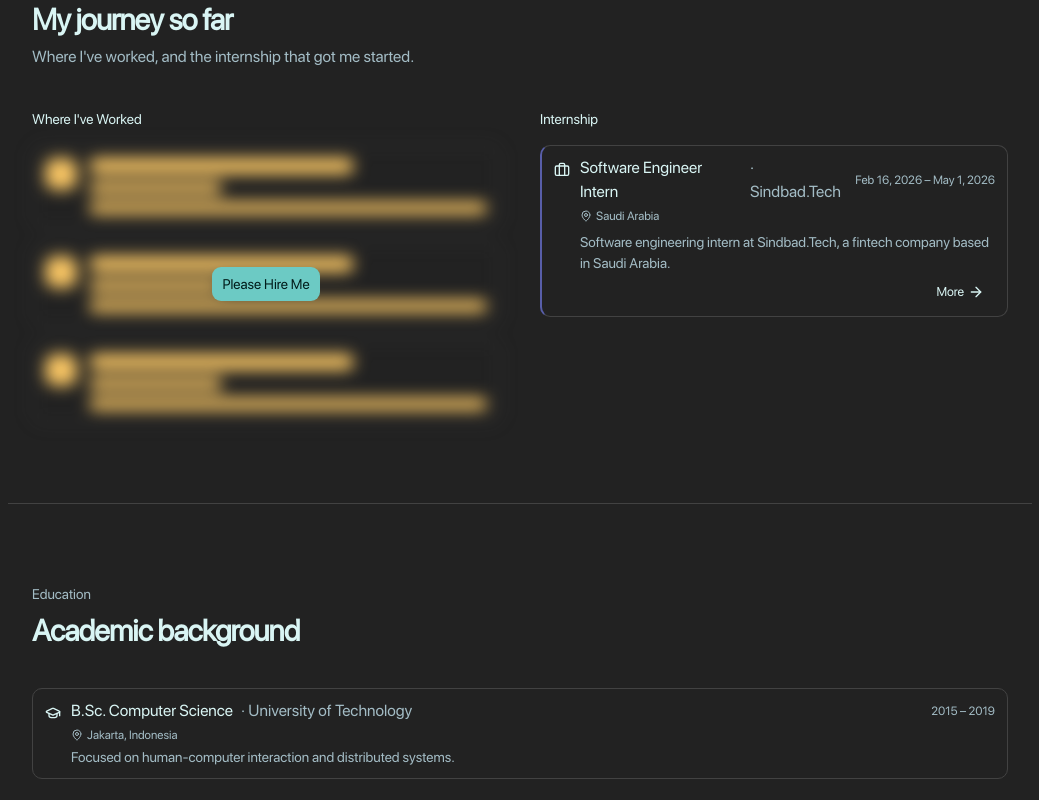
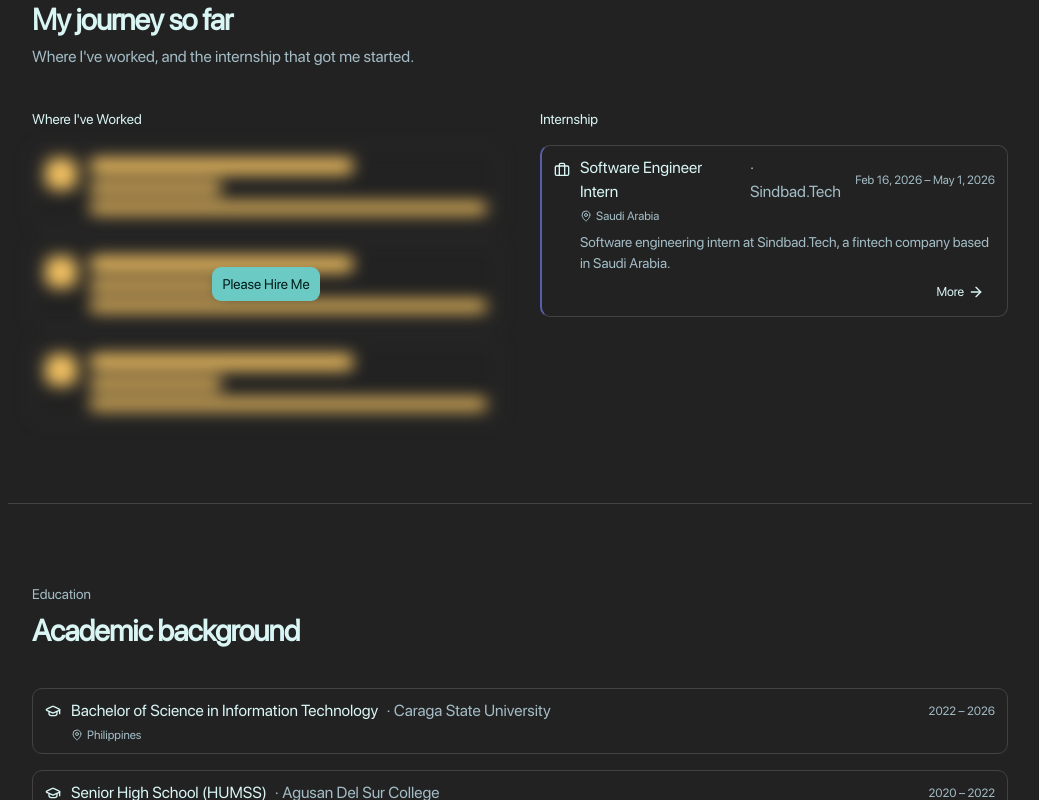
Before and after one commit to pracullos/PORTFOLIO-V2, a React (Vite) app: page / in a window 1280 px wide. Shown: the part 2000-2800 px from the top of the page, without its empty margins (120-1159 px from the left). Built offline with nearby package versions, Linux system fonts and the light colour scheme.

Commit message:
feat: Update the data.

```diff
--- a/src/components/sections/works-section.tsx
+++ b/src/components/sections/works-section.tsx
@@ -55,6 +55,32 @@ const PROJECTS: Project[] = [
     description:
       "A blockchain app for my community's mutual-aid death group — when a member passes, every remaining member contributes a fee and goods to the family. Blockchain keeps the member count and total contributions transparent to everyone in the group.",
     stacks: [{ label: "Concept", items: ["Blockchain", "Smart Contracts"] }],
+    isRecent: false,
+  },
+  {
+    id: "agri-insurance-disease-detection",
+    title: "Digital Agriculture Insurance & Disease Detection Platform",
+    status: "Capstone Project",
+    description:
+      "Developed a microservice-based platform consisting of an API Gateway, Authentication Service, Insurance Service, and AI Detection Service. Built an AI image classification model using EfficientNetV2 and TensorFlow for rice disease detection, plus web and mobile apps for agriculture personnel and farmers.",
+    stacks: [
+      { label: "Backend", items: ["Spring Boot", "FastAPI", "PostgreSQL"] },
+      { label: "Frontend", items: ["Flutter", "Vue.js"] },
+      { label: "AI/ML", items: ["TensorFlow", "EfficientNetV2"] },
+    ],
+    isRecent: false,
+  },
+  {
+    id: "biznest",
+    title: "BizNest – Geo-Intelligent Investment Platform for Philippine Cities",
+    status: "Startup Project",
+    description:
+      "Co-developed a geo-intelligent platform helping investors identify and evaluate investment opportunities across Philippine cities through data-driven insights. Contributed to database design, API development, and system architecture while collaborating with a startup team on Git-based workflows.",
+    stacks: [
+      { label: "Backend", items: ["FastAPI", "PostgreSQL"] },
+      { label: "Frontend", items: ["React", "Maplibre"] },
+      { label: "Tooling", items: ["Orval", "Pnpm"] },
+    ],
     isRecent: false,
   },
 ]
--- a/src/data/portfolio.ts
+++ b/src/data/portfolio.ts
@@ -26,17 +26,6 @@ export type Profile = {
   avatarUrl?: string
   resumeUrl?: string
   socials: SocialLink[]
-}
-
-export type WorkItem = {
-  id: string
-  title: string
-  description: string
-  imageUrl?: string
-  tags: string[]
-  href?: string
-  repoHref?: string
-  featured?: boolean
 }
 
 export type ExperienceItem = {
@@ -91,37 +80,6 @@ export const PROFILE: Profile = {
   ],
 }
 
-export const WORKS: WorkItem[] = [
-  {
-    id: "work-1",
-    title: "Commerce Dashboard",
-    description:
-      "Real-time analytics dashboard for a multi-tenant e-commerce platform, built with virtualized tables and streaming updates.",
-    tags: ["React", "TypeScript", "TanStack Query"],
-    href: "#",
-    repoHref: "#",
-    featured: true,
-  },
-  {
-    id: "work-2",
-    title: "Design System",
-    description:
-      "Component library and token pipeline adopted across 6 product teams, cutting UI review time by half.",
-    tags: ["Tailwind CSS", "Storybook", "Radix"],
-    href: "#",
-    repoHref: "#",
-    featured: true,
-  },
-  {
-    id: "work-3",
-    title: "Booking Flow Revamp",
-    description:
-      "Rebuilt a multi-step booking flow with optimistic updates and state-machine-driven form validation.",
-    tags: ["React Router", "Zustand", "a11y"],
-    href: "#",
-  },
-]
-
 export const EXPERIENCE: ExperienceItem[] = [
   // {
   //   id: "exp-1",
@@ -175,12 +133,27 @@ export const INTERNSHIP: ExperienceItem = {
 export const EDUCATION: EducationItem[] = [
   {
     id: "edu-1",
-    degree: "B.Sc. Computer Science",
-    school: "University of Technology",
-    startDate: "2015",
-    endDate: "2019",
-    location: "Jakarta, Indonesia",
-    description: "Focused on human-computer interaction and distributed systems.",
+    degree: "Bachelor of Science in Information Technology",
+    school: "Caraga State University",
+    startDate: "2022",
+    endDate: "2026",
+    location: "Philippines",
+  },
+  {
+    id: "edu-2",
+    degree: "Senior High School (HUMSS)",
+    school: "Agusan Del Sur College",
+    startDate: "2020",
+    endDate: "2022",
+    location: "Philippines",
+  },
+  {
+    id: "edu-3",
+    degree: "Junior High School",
+    school: "Bayugan City Comprehensive High School",
+    startDate: "2016",
+    endDate: "2020",
+    location: "Philippines",
   },
 ]
 
@@ -243,23 +216,53 @@ export const CERTIFICATES: CertificateItem[] = [
 
 export const SKILLS: SkillGroup[] = [
   {
+    id: "skill-core",
+    category: "Core Competencies",
+    skills: [
+      "Backend Development",
+      "REST API Development",
+      "Microservices Architecture",
+      "Database Design",
+      "API Integration",
+      "Authentication & Authorization",
+      "AI/ML Integration",
+      "System Design",
+      "Problem Solving",
+    ],
+  },
+  {
     id: "skill-languages",
     category: "Languages",
-    skills: ["TypeScript", "JavaScript", "HTML", "CSS", "Java","Python"],
+    skills: ["Python", "Java", "JavaScript", "TypeScript", "Dart"],
+  },
+  {
+    id: "skill-backend",
+    category: "Backend",
+    skills: ["Spring Boot", "Laravel", "FastAPI"],
   },
   {
     id: "skill-frontend",
     category: "Frontend",
-    skills: ["React", "TanStack Router/Query", "Tailwind CSS", "Vue","Expo"],
+    skills: ["React", "Vue.js", "Flutter", "React Native/Expo"],
   },
   {
-    id: "skill-tooling",
-    category: "Tooling",
-    skills: ["Vite", "Vitest", "ESLint"],
+    id: "skill-database",
+    category: "Database",
+    skills: ["PostgreSQL", "MongoDB"],
   },
   {
-    id: "skill-practices",
-    category: "Practices",
-    skills: ["Design Systems", "LeetCode", "Data Structures"],
+    id: "skill-devops",
+    category: "DevOps & Tools",
+    skills: ["Docker", "Git", "Postman"],
+  },
+  {
+    id: "skill-auth",
+    category: "Authentication",
+    skills: ["JWT", "OAuth2", "Keycloak"],
+  },
+  {
+    id: "skill-aiml",
+    category: "AI/ML",
+    skills: ["TensorFlow", "OpenCV", "NumPy", "Pandas", "Matplotlib"],
   },
 ]
```
Also changed, not shown: 1 other file (tests, documents, lock files or other folders).
